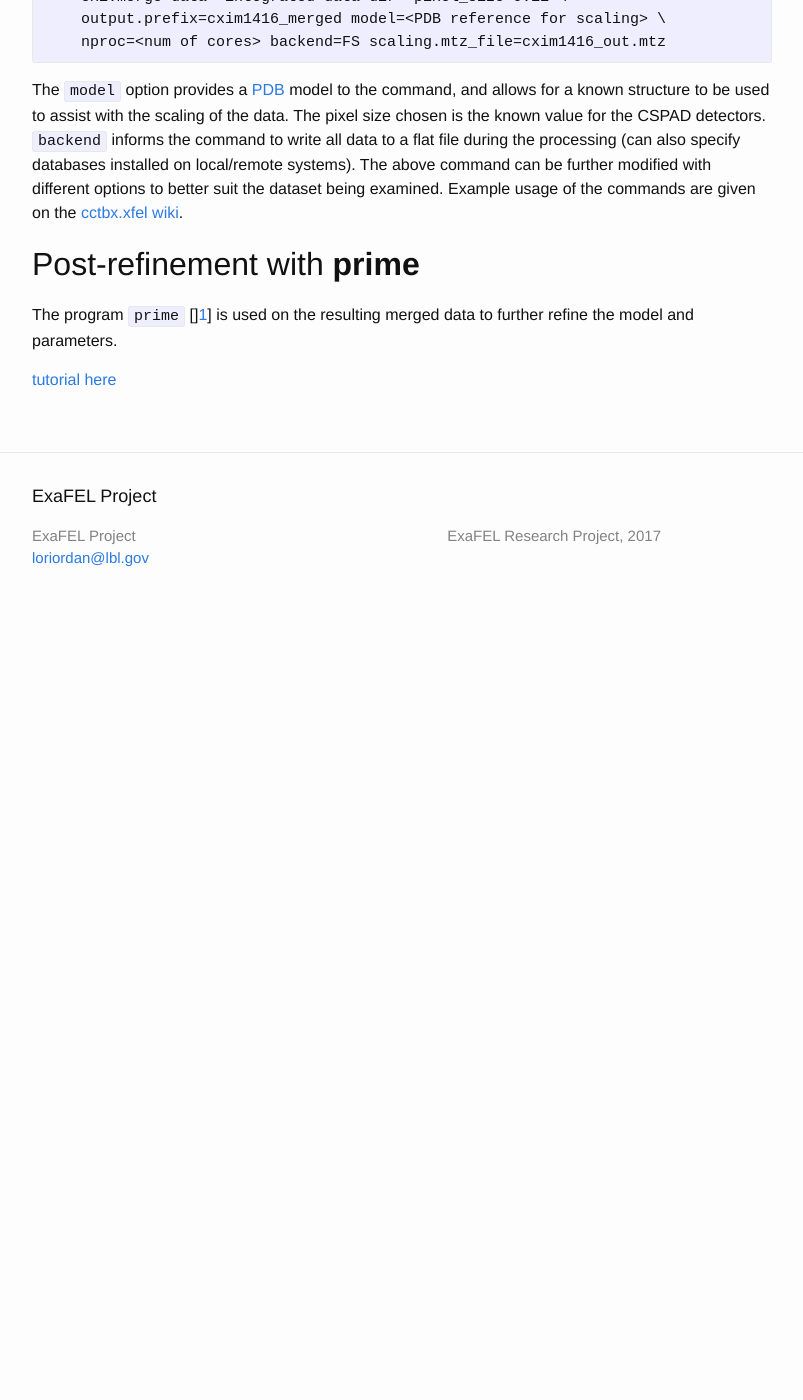
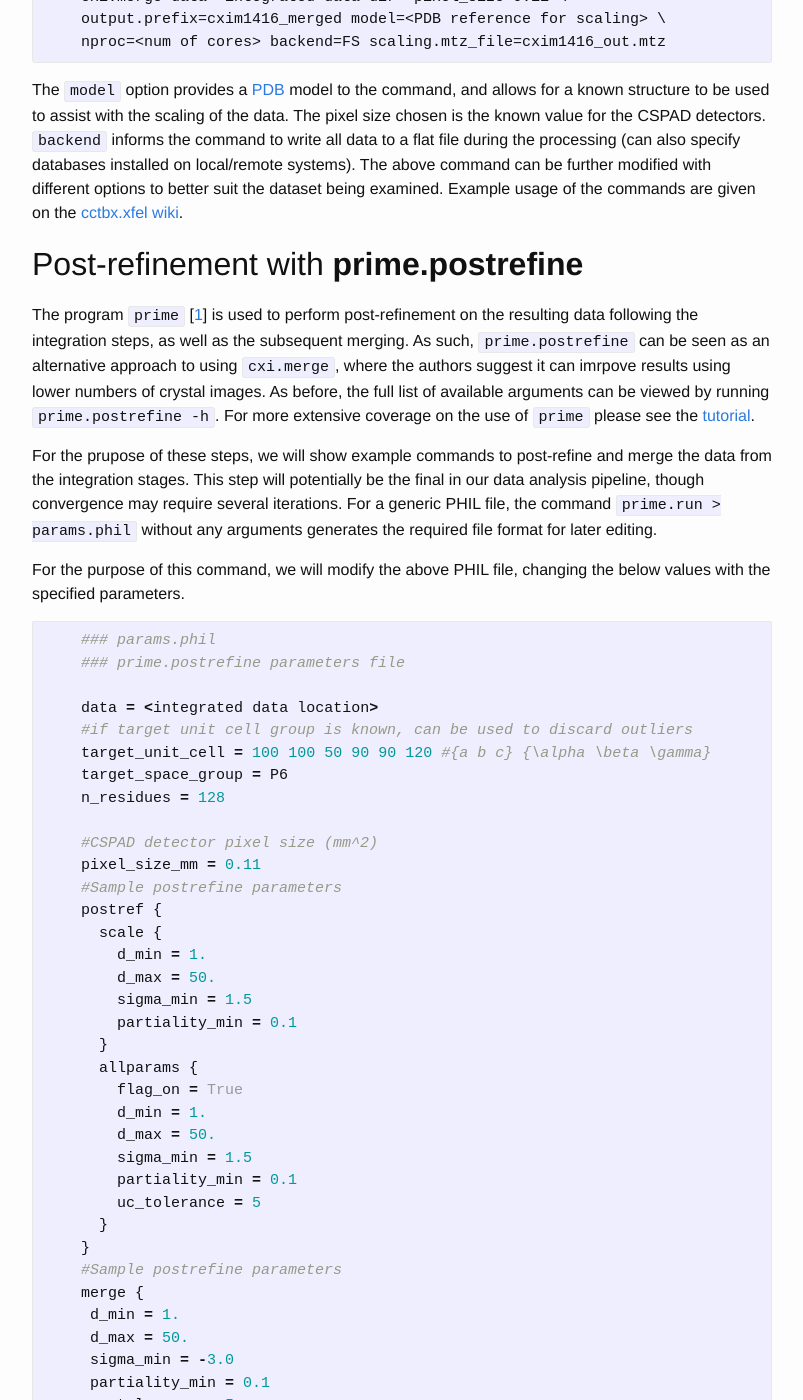
Before and after one commit to ExaFEL/docs, a Jekyll site: the page built from _pages/merge-scale.md, in a window 1280 px wide and 1400 px high, scrolled down 450 px. Shown: the whole window, without its empty margins (238-1041 px from the left). Built offline with Jekyll 4.4.1, drawn with Linux system fonts in a browser that asks for light colours; formulas are drawn with MathJax 3; before the commit the page ends 1080 px from its top, so only the background shows below that; some of the changed text lies outside the part shown.

Commit message:
Updated prime details

````diff
--- a/_pages/merge-scale.md
+++ b/_pages/merge-scale.md
@@ -17,8 +17,52 @@ For the scaling and merging procedure, we use the program `cxi.merge`. Again, to
   ```
 The `model` option provides a [PDB](http://www.rcsb.org/pdb/home/home.do) model to the command, and allows for a known structure to be used to assist with the scaling of the data. The pixel size chosen is the known value for the CSPAD detectors. `backend` informs the command to write all data to a flat file during the processing (can also specify databases installed on local/remote systems). The above command can be further modified with different options to better suit the dataset being examined. Example usage of the commands are given on the [cctbx.xfel wiki](http://viper.lbl.gov/cctbx.xfel/index.php/2017_cxi_merge_tutorial).
 
-## Post-refinement with **prime**
+## Post-refinement with **prime.postrefine**
 
-The program `prime` [][1](http://dx.doi.org/10.7554/eLife.05421)] is used on the resulting merged data to further refine the model and parameters.
+The program `prime` [[1](http://dx.doi.org/10.7554/eLife.05421)] is used to perform post-refinement on the resulting data following the integration steps, as well as the subsequent merging. As such, `prime.postrefine` can be seen as an alternative approach to using `cxi.merge`, where the authors suggest it can imrpove results using lower numbers of crystal images. As before, the full list of available arguments can be viewed by running `prime.postrefine -h`. For more extensive coverage on the use of `prime` please see the [tutorial](http://viper.lbl.gov/cctbx.xfel/index.php/2017_prime_tutorial).
 
-[tutorial here](http://viper.lbl.gov/cctbx.xfel/index.php/2017_prime_tutorial)
+For the prupose of these steps, we will show example commands to post-refine and merge the data from the integration stages. This step will potentially be the final in our data analysis pipeline, though convergence may require several iterations. For a generic PHIL file, the command `prime.run > params.phil` without any arguments generates the required file format for later editing.
+
+For the purpose of this command, we will modify the above PHIL file, changing the below values with the specified parameters.
+
+  ```python
+    ### params.phil
+    ### prime.postrefine parameters file
+
+    data = <integrated data location>
+    #if target unit cell group is known, can be used to discard outliers
+    target_unit_cell = 100 100 50 90 90 120 #{a b c} {\alpha \beta \gamma}
+    target_space_group = P6
+    n_residues = 128
+
+    #CSPAD detector pixel size (mm^2)
+    pixel_size_mm = 0.11
+    #Sample postrefine parameters
+    postref {
+      scale {
+        d_min = 1.
+        d_max = 50.
+        sigma_min = 1.5
+        partiality_min = 0.1
+      }
+      allparams {
+        flag_on = True
+        d_min = 1.
+        d_max = 50.
+        sigma_min = 1.5
+        partiality_min = 0.1
+        uc_tolerance = 5
+      }
+    }
+    #Sample postrefine parameters
+    merge {
+     d_min = 1.
+     d_max = 50.
+     sigma_min = -3.0
+     partiality_min = 0.1
+     uc_tolerance = 5
+    }
+    n_processors = <available cores>
+  ```
+
+To perform the processing step we now pass run `prime.run ./params.phil`. The program output will be placed into a directory `Prime_Run_<run number>`, with all the merged statistics available in the file `log.txt`. This will conclude the processing steps of the data, which can now be examined for further analysis.
````
